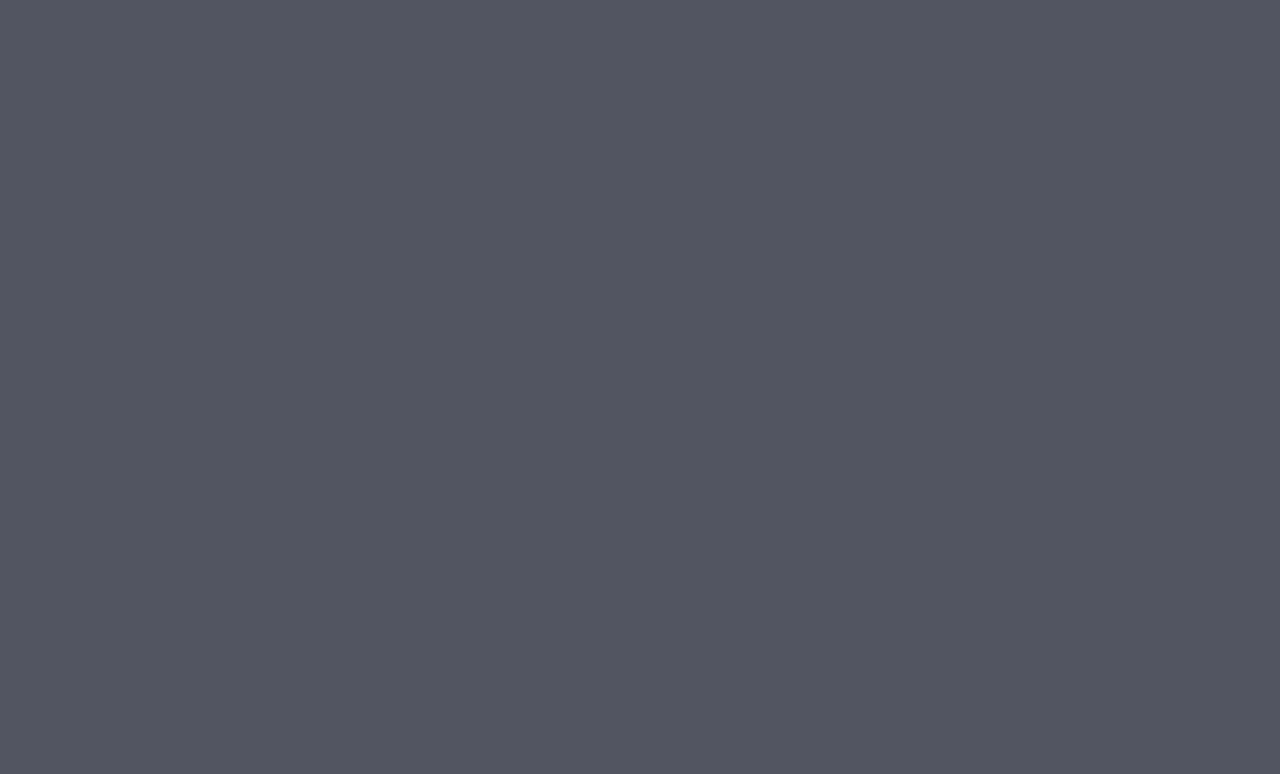
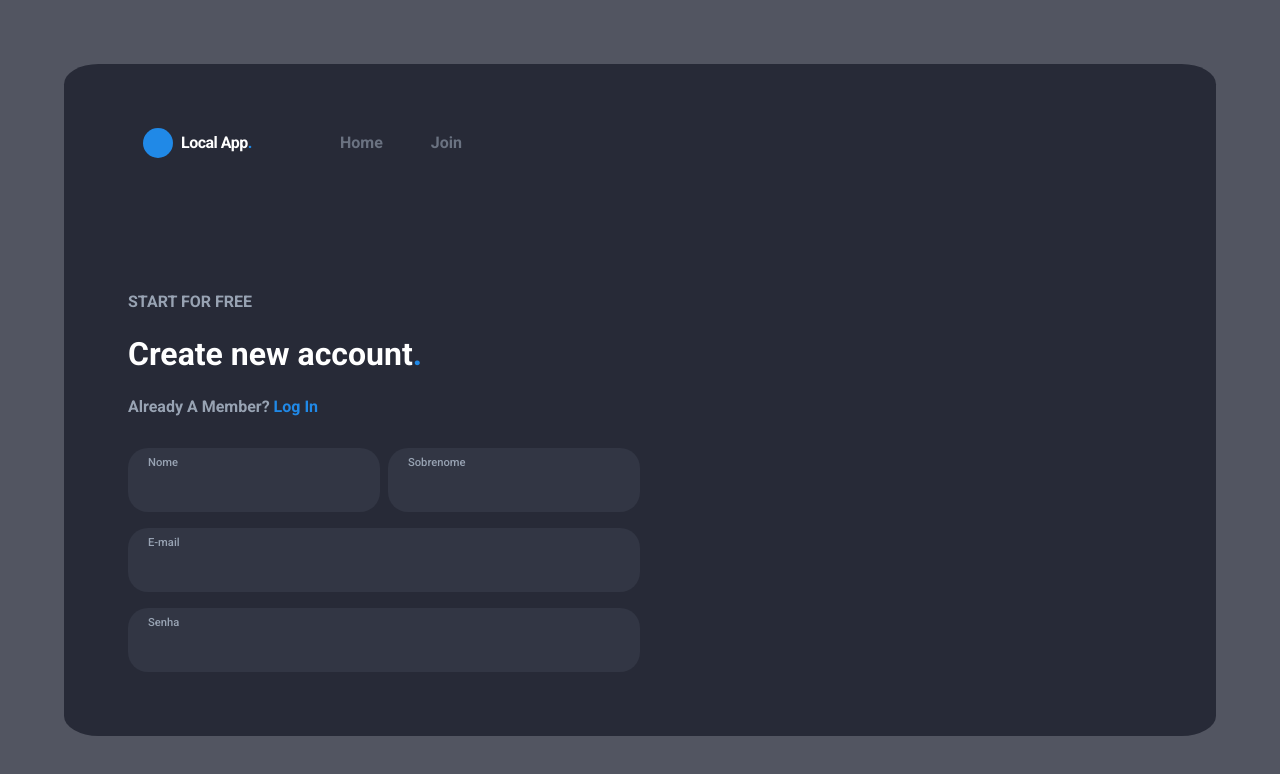
Before and after one commit to ArthurThz/login-page, a React (Vite) app: page / in a window 1280 px wide. Shown: the top 774 px of the page. Built offline with nearby package versions, Linux system fonts and the light colour scheme.

Commit message:
uptadating styles

```diff
--- a/index.html
+++ b/index.html
@@ -4,6 +4,12 @@
     <meta charset="UTF-8" />
     <link rel="icon" type="image/svg+xml" href="/vite.svg" />
     <meta name="viewport" content="width=device-width, initial-scale=1.0" />
+    <link rel="preconnect" href="https://fonts.googleapis.com" />
+    <link rel="preconnect" href="https://fonts.gstatic.com" crossorigin />
+    <link
+      href="https://fonts.googleapis.com/css2?family=Kanit:wght@300;400;500;600;700&family=Roboto:wght@400;500;700&display=swap"
+      rel="stylesheet"
+    />
     <title>Login Page</title>
   </head>
   <body>
--- a/src/App.tsx
+++ b/src/App.tsx
@@ -1,9 +1,30 @@
 // Styles
-import { Container } from "./styles/container"
+import { BlueDot, Container, InputArea, InputGroup, Main,TextArea } from "./styles/styles"
+
+// Components
+import NavBar from "./components/layout/navbar"
+import Input from "./components/input"
 
 function App() {
   return (
     <Container>
+
+    <Main>
+    <NavBar />
+    <TextArea>
+      <p>START FOR FREE</p>
+      <h1>Create new account<BlueDot>.</BlueDot></h1>
+     <p>Already A Member? <span>Log In</span></p>
+    </TextArea>
+    <InputArea>
+    <InputGroup>
+      <Input type="text"  name="firstname" text="Nome"  />
+      <Input type="text" name="lastname" text="Sobrenome"/>
+    </InputGroup>
+    <Input type="mail" name="email" text="E-mail"/>
+    <Input type="password" name="password" text="Senha"/>
+    </InputArea>
+    </Main>
 
 
     </Container>
--- /dev/null
+++ b/src/components/input/index.tsx
@@ -0,0 +1,14 @@
+import { InputContainer,StyledInput } from "./styles";
+import { IInput } from "./types";
+
+const Input = ({type, name, text} : IInput) => {
+    return  (
+        <InputContainer>
+            <label htmlFor={name}>{text}</label>
+            <StyledInput type={type}  name={name} />
+        </InputContainer>
+    )
+
+}
+
+export default Input;
--- /dev/null
+++ b/src/components/input/styles.ts
@@ -0,0 +1,45 @@
+import styled from "styled-components";
+import { COLORS } from "../../styles/colors";
+
+
+export const InputContainer = styled.div`
+    width:100%;
+    min-width:30%;
+    position:relative;
+
+    label{
+        position:absolute;
+        font-size:.7em;
+        left:20px;
+        top:8px;
+        font-family:'Roboto',sans-serif;
+        font-weight:500;
+        color:${COLORS.spanGrey};
+        margin-bottom:5px;
+    }
+
+`
+export const StyledInput = styled.input`
+    width:100%;
+
+    height:60px;
+
+    border:none;
+    border-radius:20px;
+
+    font-family:'Roboto',sans-serif;
+    font-size:1em;
+    font-weight:300;
+    color:${COLORS.textWhite};
+
+    background-color:${COLORS.inputGrey};
+    padding:2em 1.5em;
+
+    outline:0;
+
+    &:focus{
+        outline:2px solid ${COLORS.outlineBlue};
+        box-shadow: ${COLORS.outlineBlue} 0px 0px 10px 0px;
+    }
+
+`
--- /dev/null
+++ b/src/components/input/types.ts
@@ -0,0 +1,5 @@
+export interface IInput {
+    type:string,
+    name:string,
+    text:string
+}
--- a/src/components/layout/navbar/index.tsx
+++ b/src/components/layout/navbar/index.tsx
@@ -1,7 +1,20 @@
+import { Header,NavLinks,Title,Circle } from "./styles";
+import { BlueDot } from "../../../styles/styles";
+
 const NavBar = () => {
+
+
     return (
-        <>
-        </>
+            <Header>
+                <Title>
+                    <Circle />
+                    <h2>Local App<BlueDot>.</BlueDot></h2>
+                </Title>
+                <NavLinks>
+                    <span>Home</span>
+                    <span>Join</span>
+                </NavLinks>
+            </Header>
      );
 }
 
--- a/src/components/layout/navbar/styles.ts
+++ b/src/components/layout/navbar/styles.ts
@@ -1,12 +1,12 @@
 import styled from "styled-components";
 
+import { COLORS } from "../../../styles/colors";
 export const Header = styled.header`
     width:100%;
-    padding:2em .5em;
 
     display:flex;
     align-items:center;
-    justify-content:space-between;
+    justify-content:flex-start;
 
 `
 
@@ -15,11 +15,47 @@ export const Title = styled.div`
 
     display:flex;
     align-items:center;
-    justify-content:space-around;
+    gap: 0.5em;
+
+    h2{
+        font-size:1em;
+        letter-spacing:-0.5px;
+        color:${COLORS.textWhite};
+    }
 
     width:150px;
 `
+export const Circle = styled.div`
+    width:30px;
+    height:30px;
 
-export const NavLinks = styled.div`
+    background-color:${COLORS.dotBlue};
+
+    border:none;
+    border-radius:80px;
 
 `
+export const NavLinks = styled.div`
+    gap:3em;
+    padding:0 2em;
+
+    span{
+        font-family:'Roboto', sans-serif;
+        color:${COLORS.spanGrey};
+        font-weight:900;
+        font-size:1em;
+        opacity:0.6;
+
+        transition:.3s ease-in-out;
+        &:hover{
+            cursor: pointer;
+            opacity:.9;
+        }
+    }
+
+    display:flex;
+    align-items:center;
+    justify-content:space-between;
+
+
+`
--- /dev/null
+++ b/src/styles/colors.ts
@@ -0,0 +1,10 @@
+export const COLORS = {
+    spanGrey: "#98A3B3",
+    textWhite: "#FFFFFF",
+    outlineBlue: "#1D88E7",
+    dotBlue: "#2089E7",
+    inputGrey:"#323644",
+    onInputFocusGrey:"#3D404B",
+    softGreyButton:"#555B69",
+    lightBlueButton:"#1D90F5"
+}
--- a/src/styles/container.ts
+++ /dev/null
@@ -1,12 +0,0 @@
-import styled from "styled-components";
-
-export const Container = styled.div`
-
-    width:100%;
-    height:100vh;
-
-    display:flex;
-    align-items:center;
-    justify-content:center;
-
-`
--- a/src/styles/globalstyle.ts
+++ b/src/styles/globalstyle.ts
@@ -9,5 +9,8 @@ export const GlobalStyle = createGlobalStyle`
 
     body{
         background-color:#525561;
+        font-family:'Roboto', sans-serif;
+
+
     }
 `;
--- /dev/null
+++ b/src/styles/styles.ts
@@ -0,0 +1,75 @@
+import styled from "styled-components";
+import { COLORS } from "./colors";
+
+export const Container = styled.div`
+    width:100%;
+    min-height:100vh;
+
+    display:flex;
+    align-items:center;
+    justify-content:center;
+`
+
+export const Main = styled.main`
+    height:80%;
+    width:90%;
+
+    padding:4em;
+
+    border-radius:3%;
+
+    background-color:#272A37;
+`
+export const BlueDot = styled.span`
+    color:${COLORS.dotBlue};
+`
+
+export const TextArea = styled.div`
+    width:50%;
+    padding:2em 0;
+
+    gap:1.5em;
+
+    display:flex;
+    flex-direction:column;
+    align-items:flex-start;
+    justify-content:center;
+
+    p{
+        color:${COLORS.spanGrey};
+        font-weight:800;
+    }
+
+    h1{
+        color:${COLORS.textWhite}
+    }
+    span{
+        color:${COLORS.dotBlue};
+
+        &:hover{
+            cursor:pointer;
+        }
+    }
+
+    margin-top:10%;
+
+`
+
+export const InputArea = styled.div`
+    width:50%;
+
+    gap:1em;
+
+    display:flex;
+    flex-direction:column;
+    align-items:flex-start;
+    justify-content:space-between;
+`
+
+export const InputGroup = styled.div`
+    gap: 0.5em;
+    width:100%;
+    display:flex;
+    align-items:center;
+    justify-content:space-between;
+`
```
